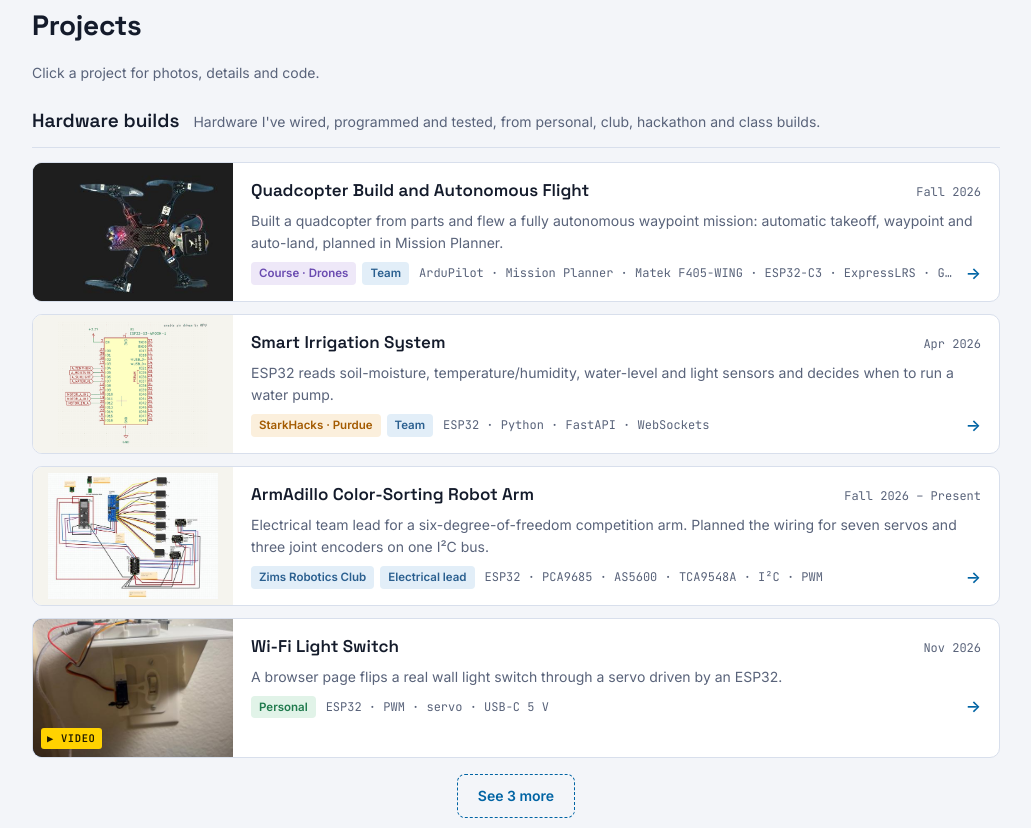
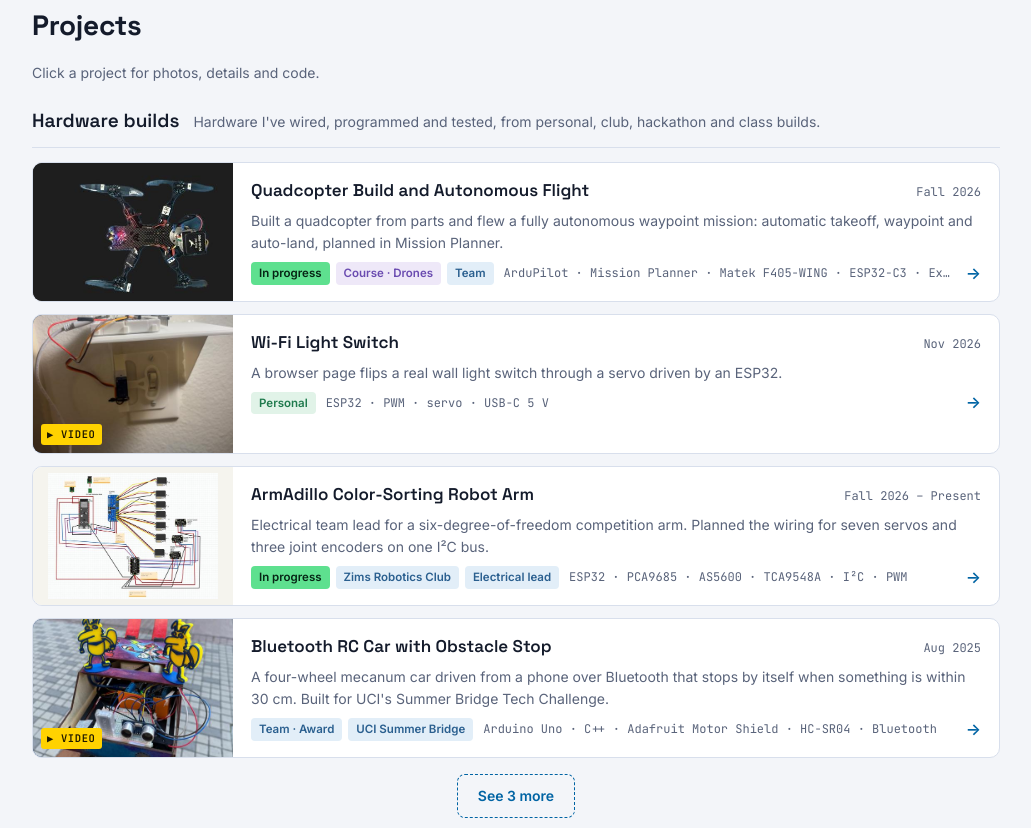
Before and after one commit to MrYangGeorge/George-Thant-Personal-Website, a plain HTML site: page index.html in a window 1280 px wide. Shown: the part 1352-2180 px from the top of the page, without its empty margins (124-1155 px from the left). Drawn offline with Linux system fonts and the light colour scheme.

Commit message:
Reorder hardware builds; add in-progress status and next steps
Co-Authored-By: Claude Opus 5.5 <noreply@anthropic.com>
Claude-Session: https://claude.ai/code/session_01HAm3Tawv2QBZG3iRdeBe25

```diff
--- a/index.html
+++ b/index.html
@@ -16,7 +16,7 @@
   <link rel="preconnect" href="https://fonts.googleapis.com">
   <link rel="preconnect" href="https://fonts.gstatic.com" crossorigin>
   <link href="https://fonts.googleapis.com/css2?family=Inter:wght@400;500;600;700&family=Space+Grotesk:wght@500;600;700&family=JetBrains+Mono:wght@400;500;600&display=swap" rel="stylesheet">
-  <link rel="stylesheet" href="style.css?v=10">
+  <link rel="stylesheet" href="style.css?v=11">
 </head>
 <body>
 <header class="site">
@@ -130,6 +130,6 @@
 
 <footer class="site"><div class="wrap silk"><span>© 2026 George Thant</span></div></footer>
 
-<script src="script.js?v=11" defer></script>
+<script src="script.js?v=12" defer></script>
 </body>
 </html>
--- a/script.js
+++ b/script.js
@@ -31,10 +31,36 @@ const projects = [
     short: "Built a quadcopter from parts and flew a fully autonomous waypoint mission: automatic takeoff, waypoint and auto-land, planned in Mission Planner.",
     bullets: ["Built a quadcopter from parts with my team: flight controller, ExpressLRS radio link, brushless motors and ESCs, GPS and Wi-Fi telemetry, running ArduPilot.",
       "Flew a fully autonomous waypoint mission planned in Mission Planner: automatic takeoff, a waypoint, then auto-land.",
-      "Connected the flight controller to the ground station over Wi-Fi through an ESP32-C3, and verified attitude telemetry by tilting the board and watching the on-screen horizon.",
-      "Next, in Drones 2 (Winter 2027): onboard YOLO object detection on an Orange Pi companion computer, vision-triggered landing, and an AI pilot that flies through tool calls."],
+      "Connected the flight controller to the ground station over Wi-Fi through an ESP32-C3, and verified attitude telemetry by tilting the board and watching the on-screen horizon."],
     credits: [["Course: EECS 195 Drones, taught by Prof. Peter Burke, UC Irvine. Parts and build design provided by the course.", ""], ["Follow-on: Drones 2: AI, Vision & Autonomy (EECS 199 independent study) with Prof. Peter Burke, Winter 2027", ""], ["Flight software: ArduPilot (open source)", "https://ardupilot.org/"]],
-    skills: ["Drone assembly and wiring", "ArduPilot and Mission Planner setup", "Autonomous waypoint missions", "ESP32 Wi-Fi telemetry bridge", "Checking live sensor data against real motion"] },
+    skills: ["Drone assembly and wiring", "ArduPilot and Mission Planner setup", "Autonomous waypoint missions", "ESP32 Wi-Fi telemetry bridge", "Checking live sensor data against real motion"],
+    status: "In progress", nowTitle: "What I'm working on now", now: "Drones 2 (Winter 2027) with Prof. Burke: adding a USB camera and an Orange Pi companion computer that streams video into Mission Planner, running YOLO object detection on board so the drone lands itself when it sees a target, then moving to an AI pilot that flies short missions through tool calls. All AI-controlled flights stay inside the 20 ft cage with a human holding the disarm switch." },
+  { id: "switch", hasVideo: true, repo: "https://github.com/MrYangGeorge/wifi-light-switch", gallery: SWITCH, img: IMG + "light-switch-mounted-thumb.jpg", pos: "center 55%", layout: "switch", cat: "embedded", title: "Wi-Fi Light Switch", badges: [["Personal","Personal"]], date: "Nov 2026",
+    stack: "ESP32 · PWM · servo · USB-C 5 V",
+    short: "A browser page flips a real wall light switch through a servo driven by an ESP32.",
+    bullets: ["Built a web page served by the ESP32 that turns a wall light switch on and off over Wi-Fi.",
+      "Calibrated the servo's on, off and rest positions for the switch's travel. The arm returns to rest after each press so the switch still works by hand.",
+      "Powered the servo and ESP32 from a USB-C 5 V breakout instead of the board's 3.3 V pin, with capacitors on the 5 V rail.",
+      "Kept the firmware non-blocking so the web server stays responsive while the servo moves."],
+    skills: ["PWM servo calibration", "Web server on an ESP32", "Non-blocking firmware with millis()", "Separate 5 V supply for actuators"],
+    nowTitle: "Next step", now: "Control the switch from anywhere, not just on my home Wi-Fi, without exposing the ESP32 to the internet: either a VPN such as Tailscale or WireGuard, or an SSH tunnel through a small always-on computer at home. Remote access also means adding a login to the control page." },
+  { id: "armadillo", gallery: ARM, img: ARM[0].thumb, fit: "contain", cat: "embedded", title: "ArmAdillo Color-Sorting Robot Arm", badges: [["Team","Zims Robotics Club"],["Team","Electrical lead"]], date: "Fall 2026 – Present",
+    stack: "ESP32 · PCA9685 · AS5600 · TCA9548A · I²C · PWM",
+    short: "Electrical team lead for a six-degree-of-freedom competition arm. Planned the wiring for seven servos and three joint encoders on one I²C bus.",
+    bullets: ["Serve as electrical team lead and oversee sensor integration for a six-degree-of-freedom color-sorting competition arm.",
+      "Planned the initial wiring: an ESP32 drives seven servos (six joints and the gripper) through a PCA9685 PWM board over I²C.",
+      "Added a TCA9548A I²C multiplexer so three AS5600 magnetic encoders, which all share one fixed address, can report joint angles on the same bus.",
+      "Split the power: a fused 6 V, 20 A supply for the servos and a separate 5 V, 2 A supply for the ESP32. Mechanical CAD is still in progress."],
+    skills: ["Leading an electrical team", "I²C bus design with a multiplexer", "Servo power budgeting and fusing", "Choosing sensors for joint feedback"],
+    status: "In progress", nowTitle: "What I'm working on now", now: "Finishing the mechanical CAD with the team, integrating the electronics into the arm, and finalizing the power system: a common bus bar and power rail so the fused 6 V servo supply and the ESP32 supply share a clean ground." },
+  { id: "rccar", img: RCCAR.thumb, gallery: RCCAR_MEDIA, layout: "trio-media", hasVideo: true, repo: "https://github.com/MrYangGeorge/bluetooth-rc-car", pos: "center 62%", cat: "embedded", title: "Bluetooth RC Car with Obstacle Stop", badges: [["Team","Team · Award"],["Team","UCI Summer Bridge"]], date: "Aug 2025",
+    stack: "Arduino Uno · C++ · Adafruit Motor Shield · HC-SR04 · Bluetooth",
+    short: "A four-wheel mecanum car driven from a phone over Bluetooth that stops by itself when something is within 30 cm. Built for UCI's Summer Bridge Tech Challenge.",
+    bullets: ["Wrote the Arduino C++ firmware: Bluetooth serial commands for forward, back, turns, spins and speed up/down across four DC motors.",
+      "Added an HC-SR04 ultrasonic safety stop that halts the motors and lights an LED when an obstacle is closer than 30 cm.",
+      "Built the car with the team on a mecanum-wheel chassis, with 3D-printed and laser-cut parts as the challenge required. The team earned an award at the final race."],
+    credits: [["Challenge and kit: UCI OAI Summer Bridge Tech Challenge, led by Prof. David Copp (MAE)", ""], ["Chassis: SZDOIT 60 mm mecanum wheel car kit", ""]],
+    skills: ["DC motor control with a motor shield", "Bluetooth serial commands", "Ultrasonic distance sensing", "Team design with 3D-printed and laser-cut parts"] },
   { id: "irrigation", cat: "embedded", title: "Smart Irrigation System", badges: [["Hackathon","StarkHacks · Purdue"],["Team","Team"]], date: "Apr 2026",
     stack: "ESP32 · Python · FastAPI · WebSockets", repo: "https://github.com/MrYangGeorge/Groot", devpost: "https://devpost.com/software/leaf-it-to-us-yvn8ls", gallery: IRR, img: IRR[0].thumb, fit: "contain",
     short: "ESP32 reads soil-moisture, temperature/humidity, water-level and light sensors and decides when to run a water pump.",
@@ -43,22 +69,6 @@ const projects = [
       "Designed a FastAPI backend that applies sensor thresholds to decide when to water, with low-water safety checks and an automatic/manual mode.",
       "Defined REST endpoints shared by two frontends, including an AI chat interface that explains plant status."],
     skills: ["Multi-sensor integration on an ESP32", "Streaming JSON over Wi-Fi and WebSockets", "Threshold control with safety checks", "Driving a pump through an L298N", "KiCad schematic capture"] },
-  { id: "armadillo", gallery: ARM, img: ARM[0].thumb, fit: "contain", cat: "embedded", title: "ArmAdillo Color-Sorting Robot Arm", badges: [["Team","Zims Robotics Club"],["Team","Electrical lead"]], date: "Fall 2026 – Present",
-    stack: "ESP32 · PCA9685 · AS5600 · TCA9548A · I²C · PWM",
-    short: "Electrical team lead for a six-degree-of-freedom competition arm. Planned the wiring for seven servos and three joint encoders on one I²C bus.",
-    bullets: ["Serve as electrical team lead and oversee sensor integration for a six-degree-of-freedom color-sorting competition arm.",
-      "Planned the initial wiring: an ESP32 drives seven servos (six joints and the gripper) through a PCA9685 PWM board over I²C.",
-      "Added a TCA9548A I²C multiplexer so three AS5600 magnetic encoders, which all share one fixed address, can report joint angles on the same bus.",
-      "Split the power: a fused 6 V, 20 A supply for the servos and a separate 5 V, 2 A supply for the ESP32. Mechanical CAD is still in progress."],
-    skills: ["Leading an electrical team", "I²C bus design with a multiplexer", "Servo power budgeting and fusing", "Choosing sensors for joint feedback"] },
-  { id: "switch", hasVideo: true, repo: "https://github.com/MrYangGeorge/wifi-light-switch", gallery: SWITCH, img: IMG + "light-switch-mounted-thumb.jpg", pos: "center 55%", layout: "switch", cat: "embedded", title: "Wi-Fi Light Switch", badges: [["Personal","Personal"]], date: "Nov 2026",
-    stack: "ESP32 · PWM · servo · USB-C 5 V",
-    short: "A browser page flips a real wall light switch through a servo driven by an ESP32.",
-    bullets: ["Built a web page served by the ESP32 that turns a wall light switch on and off over Wi-Fi.",
-      "Calibrated the servo's on, off and rest positions for the switch's travel. The arm returns to rest after each press so the switch still works by hand.",
-      "Powered the servo and ESP32 from a USB-C 5 V breakout instead of the board's 3.3 V pin, with capacitors on the 5 V rail.",
-      "Kept the firmware non-blocking so the web server stays responsive while the servo moves."],
-    skills: ["PWM servo calibration", "Web server on an ESP32", "Non-blocking firmware with millis()", "Separate 5 V supply for actuators"] },
   { id: "focus", cat: "embedded", title: "IoT Focus-Monitoring System", badges: [["Hackathon","IrvineHacks"],["Team","Team"]], date: "Feb 2026",
     stack: "Arduino UNO Q · C++ · Python · I²C · Supabase · React", repo: "https://github.com/MrYangGeorge/LOOKIE_DOOKIE", devpost: "https://devpost.com/software/lookie-dookie",
     short: "A study-focus tool on an Arduino UNO Q: a USB camera runs face detection while sensors read room light and temperature, and a React dashboard tracks each session.",
@@ -76,14 +86,6 @@ const projects = [
       "Worked with teammates to diagnose wiring and mechanical faults during assembly."],
     credits: [["Original design and code: Regis Hsu, SpiderRobot", "https://github.com/regishsu/SpiderRobot"], ["Build guide: ROBOT Lk", ""]],
     skills: ["3D printing and mechanical assembly", "Wiring and calibrating 12 servos", "Reading and adapting someone else's firmware", "Finding a pin conflict between a sensor and serial output"] },
-  { id: "rccar", img: RCCAR.thumb, gallery: RCCAR_MEDIA, layout: "trio-media", hasVideo: true, repo: "https://github.com/MrYangGeorge/bluetooth-rc-car", pos: "center 62%", cat: "embedded", title: "Bluetooth RC Car with Obstacle Stop", badges: [["Team","Team · Award"],["Team","UCI Summer Bridge"]], date: "Aug 2025",
-    stack: "Arduino Uno · C++ · Adafruit Motor Shield · HC-SR04 · Bluetooth",
-    short: "A four-wheel mecanum car driven from a phone over Bluetooth that stops by itself when something is within 30 cm. Built for UCI's Summer Bridge Tech Challenge.",
-    bullets: ["Wrote the Arduino C++ firmware: Bluetooth serial commands for forward, back, turns, spins and speed up/down across four DC motors.",
-      "Added an HC-SR04 ultrasonic safety stop that halts the motors and lights an LED when an obstacle is closer than 30 cm.",
-      "Built the car with the team on a mecanum-wheel chassis, with 3D-printed and laser-cut parts as the challenge required. The team earned an award at the final race."],
-    credits: [["Challenge and kit: UCI OAI Summer Bridge Tech Challenge, led by Prof. David Copp (MAE)", ""], ["Chassis: SZDOIT 60 mm mecanum wheel car kit", ""]],
-    skills: ["DC motor control with a motor shield", "Bluetooth serial commands", "Ultrasonic distance sensing", "Team design with 3D-printed and laser-cut parts"] },
   { id: "mips", gallery: MIPS, img: MIPS[0].thumb, fit: "contain", cat: "digital", title: "Pipelined MIPS Processor", badges: [["Course","Course · Computer Architecture"]], date: "Fall 2026",
     stack: "Verilog · Vivado XSim",
     short: "Instruction-fetch and ALU control logic for a pipelined CPU, passing forwarding, stall, branch and jump tests.",
@@ -119,7 +121,7 @@ const projects = [
       "Wrote a compositor that fills the transparent pixels from a background image of the same size.",
       "Passed all six of the instructor's automated tests on the provided images."],
     credits: [["Assignment, test harness and images: CS 150 at Orange Coast College, Stephen Gilbert", ""]],
-    skills: ["Pointer arithmetic over raw image buffers", "RGBA pixel formats", "Writing code against an automated test suite"] },
+    skills: ["Pointer arithmetic over raw image buffers", "RGBA pixel formats", "Writing code against an automated test suite"] }
 ];
 const GROUPS = [
   { key: "builds", show: 4, match: p => p.cat === "embedded" },
@@ -128,7 +130,7 @@ const GROUPS = [
 const expanded = { builds: false, course: false };
 
 function esc(s) { return s.replace(/[&<>"]/g, c => ({ "&":"&amp;","<":"&lt;",">":"&gt;",'"':"&quot;" }[c])); }
-function badgeHTML(p) { return p.badges.map(([k,label]) => `<span class="badge ${BADGE[k]}">${esc(label)}</span>`).join(""); }
+function badgeHTML(p) { return (p.status ? `<span class="badge b-status">${esc(p.status)}</span>` : "") + p.badges.map(([k,label]) => `<span class="badge ${BADGE[k]}">${esc(label)}</span>`).join(""); }
 
 function thumb(p, label) {
   if (p.img) return `<div class="footprint has-img${p.fit ? " fit" : ""}${p.dark ? " dark" : ""}">${p.hasVideo && label === "PHOTO" ? `<span class="vid-tag">▶ VIDEO</span>` : ""}<img src="${p.img}" alt="${esc(p.title)}" loading="lazy"${p.pos ? ` style="object-position:${p.pos}"` : ""}></div>`;
@@ -175,6 +177,7 @@ function renderDetail(p) {
     ${p.gallery ? galleryHTML(p) : `<div class="gallery single${p.art ? " art-strip" : ""}">${thumb(p.full ? { ...p, img: p.full, pos: null } : p, "")}</div>`}
     <h2>What I built</h2>
     <ul>${p.bullets.map(b => `<li>${esc(b)}</li>`).join("")}</ul>
+    ${p.now ? `<h2>${esc(p.nowTitle || "Next step")}</h2><p class="now-note">${esc(p.now)}</p>` : ""}
     ${p.skills ? `<h2>Skills I developed</h2><div class="chips skill-chips">${p.skills.map(k => `<span>${esc(k)}</span>`).join("")}</div>` : ""}
     ${p.credits ? `<h2>Credits</h2><ul class="credits">${p.credits.map(([t, u]) => `<li>${u ? `<a href="${u}" target="_blank" rel="noopener">${esc(t)}</a>` : esc(t)}</li>`).join("")}</ul>` : ""}
     <div class="links">${p.repo ? `<a class="btn solid" href="${p.repo}" target="_blank" rel="noopener">View code on GitHub</a>` : ""}${p.devpost ? `<a class="btn solid" href="${p.devpost}" target="_blank" rel="noopener">See it on Devpost</a>` : ""}</div>`;
--- a/style.css
+++ b/style.css
@@ -240,3 +240,5 @@ ul.credits { color: var(--muted); font-size: 14.5px; }
 .gallery.split { grid-template-columns: 1fr 2.6fr; align-items: start; }
 .gallery.split figure.shot .footprint { aspect-ratio: auto; height: 380px; }
 @media (max-width: 640px) { .gallery.split { grid-template-columns: 1fr; } .gallery.split figure.shot .footprint { height: auto; aspect-ratio: 4 / 3; } }
+.b-status { color: #062414; background: #5ee08f; }
+.now-note { max-width: 70ch; margin: 0; padding: 12px 16px; border-left: 3px solid var(--copper); background: var(--surface); border-radius: 0 8px 8px 0; }
```
